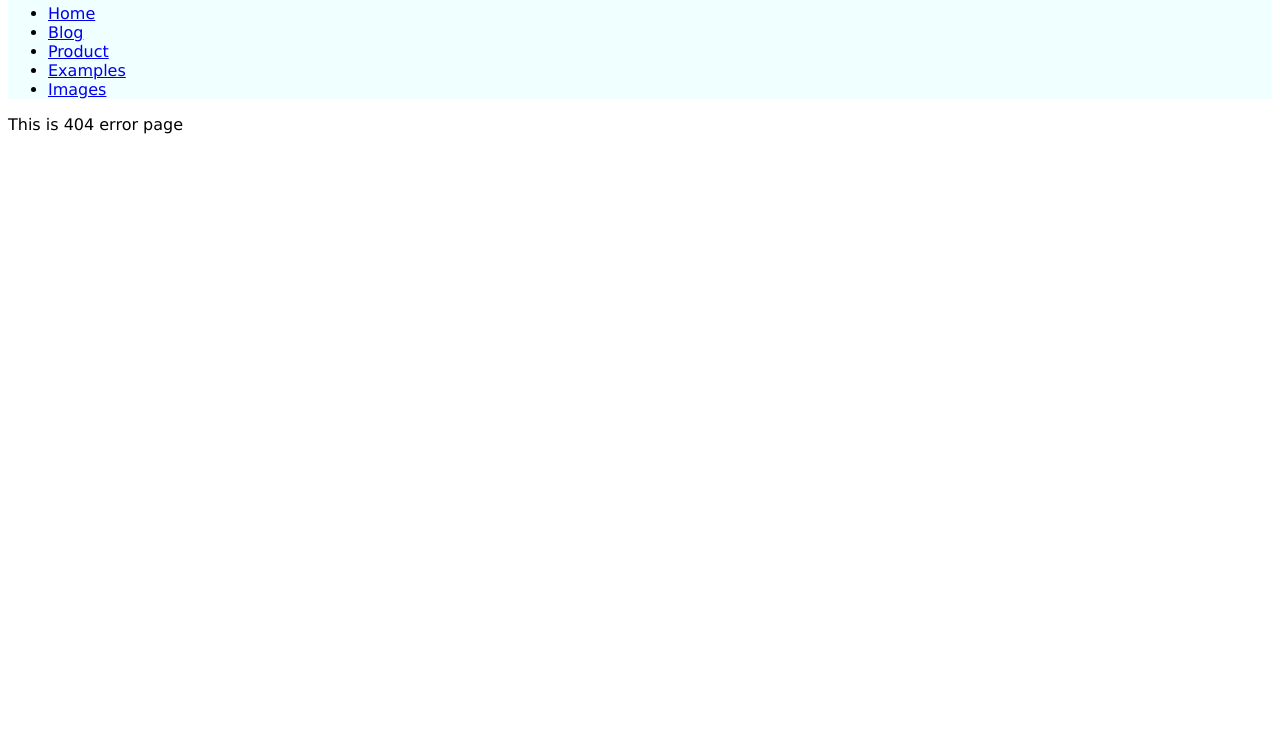
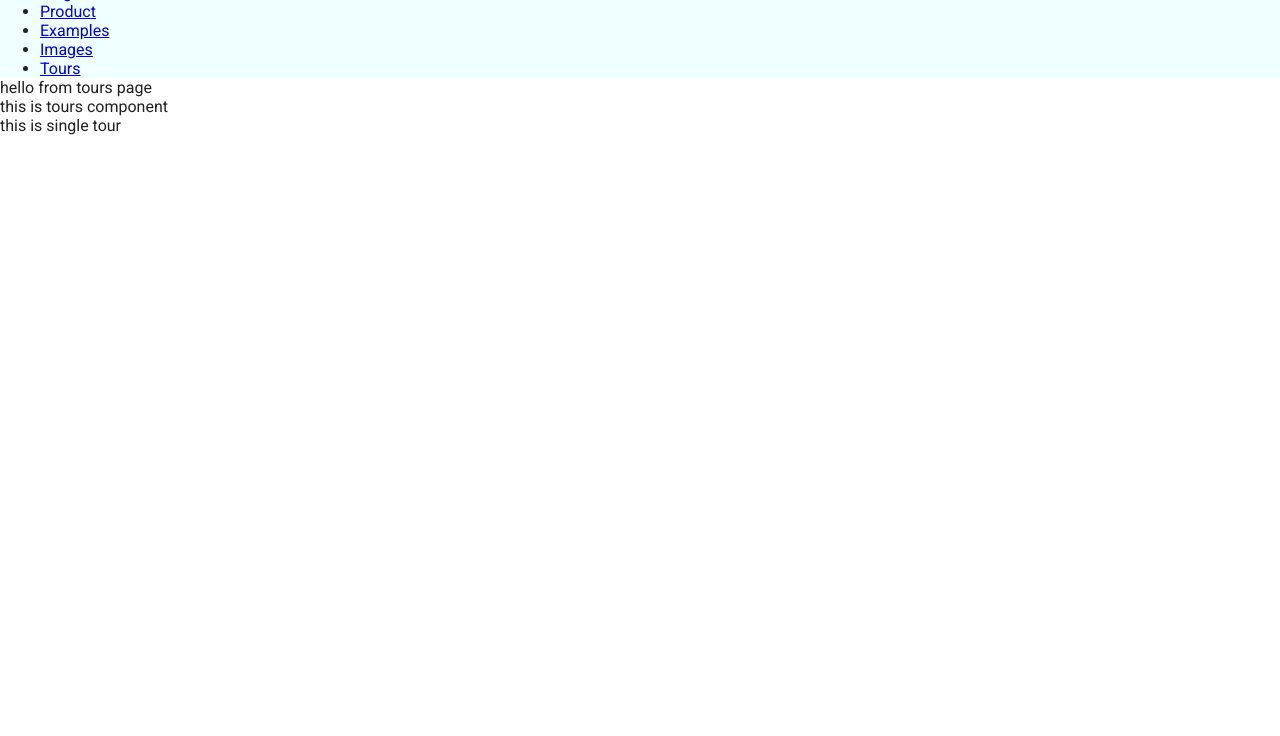
Before and after one commit to yuchehsieh/gatsby-turtorial, a Gatsby site: page /tours in a window 1280 px wide. Before the commit this address had no page. Shown: the part 64-800 px from the top of the page. Built offline with nearby package versions, Linux system fonts and the light colour scheme; Gatsby itself is replaced by a stand-in of ours.

Commit message:
adding graphql-playground and creating tours page, setting global setup

```diff
--- a/gatsby-config.js
+++ b/gatsby-config.js
@@ -55,5 +55,6 @@ module.exports = {
         accessToken: process.env.CONTENTFUL_ACCESS_TOKEN,
       },
     },
+    `gatsby-plugin-playground`,
   ]
 }
--- a/package.json
+++ b/package.json
@@ -17,6 +17,7 @@
     "babel-plugin-styled-components": "^1.10.7",
     "gatsby": "^2.19.7",
     "gatsby-image": "^2.2.39",
+    "gatsby-plugin-playground": "^1.0.6",
     "gatsby-plugin-sass": "^2.1.27",
     "gatsby-plugin-sharp": "^2.4.4",
     "gatsby-plugin-styled-components": "^3.1.18",
--- a/src/components/layout.css
+++ b/src/components/layout.css
@@ -1,5 +1,13 @@
+@import url('https://fonts.googleapis.com/css?family=Roboto&display=swap');
+
+* {
+    margin: 0;
+    box-sizing: border-box;
+}
+
 body {
-    font-family: Verdana;
+    font-family: "Roboto", sans-serif;
+    color: #222;
 }
 
 h1 {
--- a/src/components/navbar.js
+++ b/src/components/navbar.js
@@ -24,6 +24,9 @@ class Navbar extends Component {
           <li>
             <Link to="/images">Images</Link>
           </li>
+          <li>
+            <Link to="/tours">Tours</Link>
+          </li>
         </ul>
       </nav>
     )
--- /dev/null
+++ b/src/components/tours/singleTour.js
@@ -0,0 +1,11 @@
+import React from "react"
+
+const SingleTour = () => {
+  return (
+    <div>
+      this is single tour
+    </div>
+  )
+}
+
+export default SingleTour
--- /dev/null
+++ b/src/components/tours/tours.js
@@ -0,0 +1,13 @@
+import React from "react"
+import SingleTour from "./singleTour"
+
+const ToursComponent = () => {
+    return (
+      <div>
+        this is tours component
+        <SingleTour/>
+      </div>
+    )
+}
+
+export default ToursComponent
--- /dev/null
+++ b/src/pages/tours.js
@@ -0,0 +1,14 @@
+import React from "react"
+import Layout from "../components/layout"
+import ToursComponent from "../components/tours/tours"
+
+const Tours = () => {
+    return (
+      <Layout>
+        hello from tours page
+        <ToursComponent/>
+      </Layout>
+    )
+}
+
+export default Tours
```
Also changed, not shown: 1 other file.
